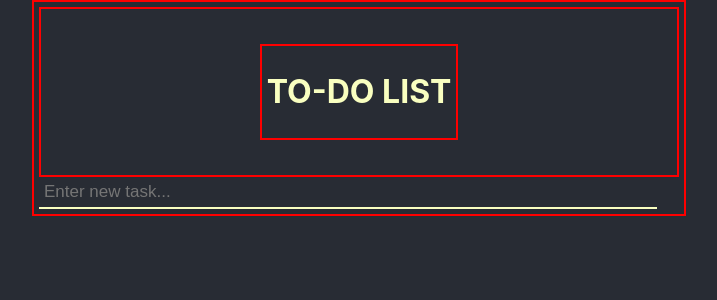
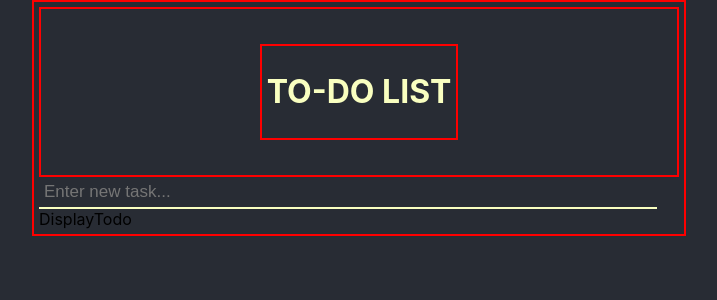
Before and after one commit to aakkss37/MERN-to-do-app, a React (Create React App) app in the folder client/: page / in a window 1280 px wide. Shown: the top 300 px of the page, without its empty margins (281-998 px from the left). Built offline with nearby package versions, Linux system fonts and the light colour scheme.

Commit message:
new component 'DisplayTodo' to bhe created

```diff
--- a/client/src/App.js
+++ b/client/src/App.js
@@ -1,4 +1,5 @@
 import './App.css';
+import DisplayTodo from './components/DisplayTodo';
 import Header from './components/Header';
 import TodoForm from './components/TodoForm';
 
@@ -8,7 +9,12 @@ function App () {
 			<div className='appContainer'>
 				<Header />
 			</div>
-			<TodoForm />
+			<div>
+				<TodoForm />
+			</div>
+			<div>
+				<DisplayTodo />
+			</div>
 		</div>
 	);
 }
--- /dev/null
+++ b/client/src/components/DisplayTodo.jsx
@@ -0,0 +1,9 @@
+import React from 'react'
+
+const DisplayTodo = () => {
+  return (
+	<div>DisplayTodo</div>
+  )
+}
+
+export default DisplayTodo
```
